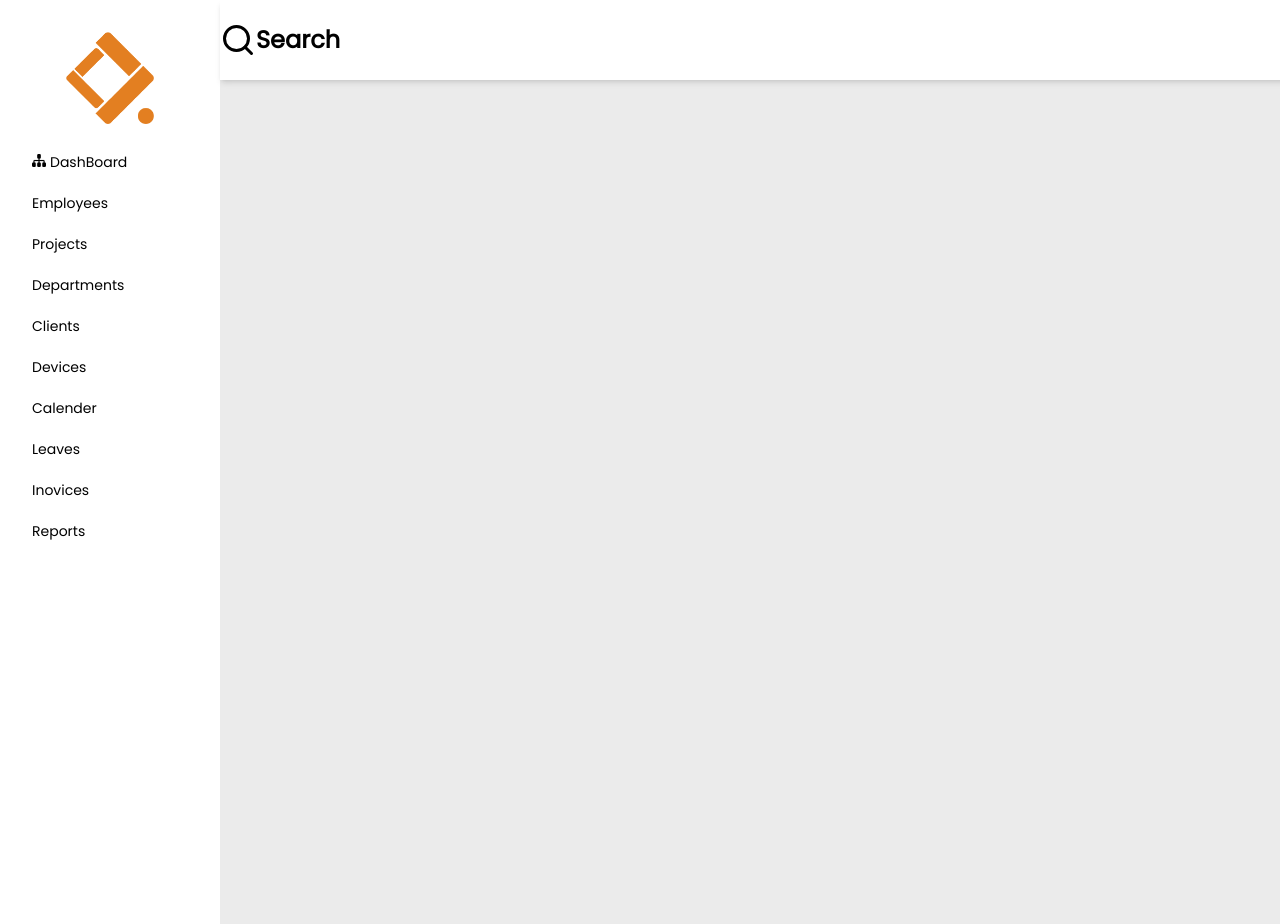
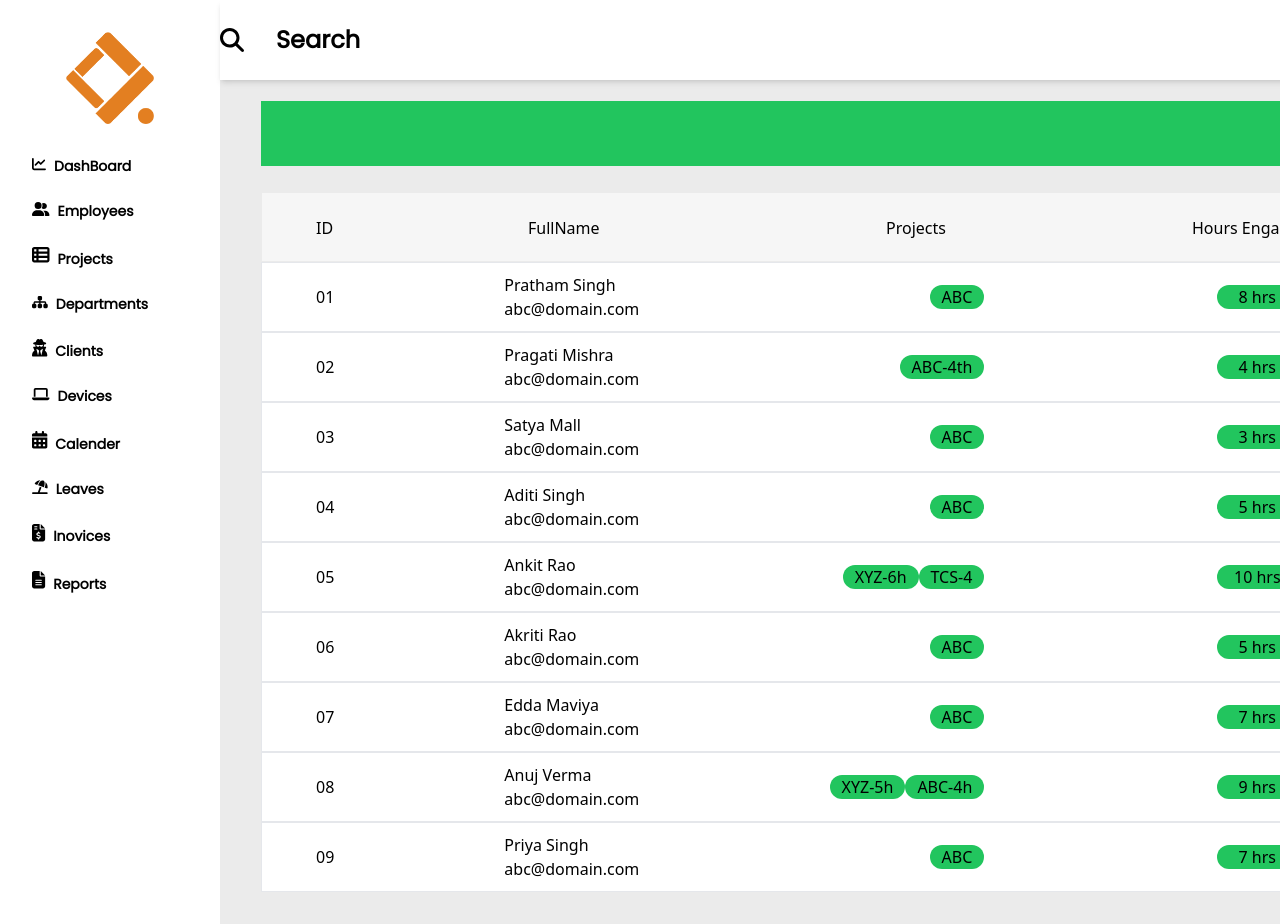
Before and after one commit to VaibhavaDwivedi/ERP, a React (Vite) app: page / in a window 1280 px wide. Shown: the top 924 px of the page. Built offline with nearby package versions, Linux system fonts and the light colour scheme.

Commit message:
added icons in side bar and in Nav bar and created a rough employee page

```diff
--- a/package.json
+++ b/package.json
@@ -10,6 +10,12 @@
     "preview": "vite preview"
   },
   "dependencies": {
+    "@fortawesome/fontawesome": "^1.1.8",
+    "@fortawesome/fontawesome-free-regular": "^5.0.13",
+    "@fortawesome/fontawesome-free-solid": "^5.0.13",
+    "@fortawesome/fontawesome-svg-core": "^6.4.0",
+    "@fortawesome/free-solid-svg-icons": "^6.4.0",
+    "@fortawesome/react-fontawesome": "^0.2.0",
     "react": "^18.2.0",
     "react-dom": "^18.2.0",
     "react-icons": "^4.9.0",
--- a/src/App.jsx
+++ b/src/App.jsx
@@ -1,12 +1,21 @@
 import Sidebar from "./Sidebar";
 import Navbar from "./Navbar";
+import Projects from "./Projects";
+import Employees from "./Employees";
 
 function App() {
   return (
     <>
-      <div className="flex bg-[#EBEBEB] h-[924px] w-[1920px]">
-        <Sidebar />
-        <Navbar />
+      <div className="flex flex-col">
+        <div className="flex bg-[#EBEBEB] h-[924px] w-[1920px]">
+          <Sidebar />
+          <div>
+            <Navbar />
+            <div className="ml-[41px] mr-[38px]">
+              <Employees />
+            </div>
+          </div>
+        </div>
       </div>
     </>
   );
--- a/src/Button.jsx
+++ b/src/Button.jsx
@@ -2,7 +2,7 @@ function Button({ className, ...props }) {
   return (
     <button
       className={
-        "focus:bg-[#1A13CB] focus:text-white rounded-r-md mr-6 py-2 text-left pl-8" +
+        "focus:bg-[#1A13CB] font-poppins font-semibold text-[14px] focus:text-white rounded-r-md mr-6 py-2 text-left pl-8 inline-flex items-baseline gap-2" +
         " " +
         className
       }
--- a/src/Employees.jsx
+++ b/src/Employees.jsx
@@ -1,11 +1,137 @@
-import React from 'react';
+function Employees() {
+  const data = [
+    {
+      id: "01", //numbers starting with zero are not permissable in strict mode so changed them in string to use
+      name: "Pratham Singh",
+      email: "abc@domain.com",
+      projects: ["ABC"],
+      hours: "8 hrs",
+      role: "Full-time",
+      actions: "icon",
+    },
+    {
+      id: "02",
+      name: "Pragati Mishra",
+      email: "abc@domain.com",
+      projects: ["ABC-4th"],
+      hours: "4 hrs",
+      role: "Intern",
+      actions: "icon",
+    },
+    {
+      id: "03",
+      name: "Satya Mall",
+      email: "abc@domain.com",
+      projects: ["ABC"],
+      hours: "3 hrs",
+      role: "Full-time",
+      actions: "icon",
+    },
+    {
+      id: "04",
+      name: "Aditi Singh",
+      email: "abc@domain.com",
+      projects: ["ABC"],
+      hours: "5 hrs",
+      role: "Contractor",
+      actions: "icon",
+    },
+    {
+      id: "05",
+      name: "Ankit Rao",
+      email: "abc@domain.com",
+      projects: ["XYZ-6h", "TCS-4"],
+      hours: "10 hrs",
+      role: "Intern",
+      actions: "icon",
+    },
+    {
+      id: "06",
+      name: "Akriti Rao",
+      email: "abc@domain.com",
+      projects: ["ABC"],
+      hours: "5 hrs",
+      role: "Full-time",
+      actions: "icon",
+    },
+    {
+      id: "07",
+      name: "Edda Maviya",
+      email: "abc@domain.com",
+      projects: ["ABC"],
+      hours: "7 hrs",
+      role: "Contractor",
+      actions: "icon",
+    },
+    {
+      id: "08",
+      name: "Anuj Verma",
+      email: "abc@domain.com",
+      projects: ["XYZ-5h", "ABC-4h"],
+      hours: "9 hrs",
+      role: "Intern",
+      actions: "icon",
+    },
+    {
+      id: "09",
+      name: "Priya Singh",
+      email: "abc@domain.com",
+      projects: ["ABC"],
+      hours: "7 hrs",
+      role: "Contractor",
+      actions: "icon",
+    },
+  ];
 
-function Employees() {
-    return (
-        <div>
-
+  return (
+    <>
+      <div className="bg-green-500 w-[1621px] h-[65px] mt-[21px]"></div>
+      <div className="bg-[#F6F6F6] border-[#EBEBEB] border-[1px] w-[1621px] h-[70px] mt-[26px] flex ">
+        <div className="ml-[54px] my-[23px] w-[18px] h-[25px]">ID</div>
+        <div className="w-[91px] ml-[194px] my-[23px]  h-[25px]">FullName</div>
+        <div className="w-[73px] h-[25px] ml-[267px] my-[23px] ">Projects</div>
+        <div className="ml-[233px] my-[23px] h-[25px] w-[165px]">
+          Hours Engagement
         </div>
-    );
+        <div className="my-[23px] ml-[189px] h-[25px] w-[39px]">Role</div>
+        <div className="my-[23px] ml-[188px] h-[25px] w-[69px]">Actions</div>
+      </div>
+      {data.map((items) => {
+        return (
+          <div
+            className="border bg-white w-[1621px] h-[70px] flex items-center"
+            key={items.id}
+          >
+            <div className="ml-[54px] my-[23px]">{items.id}</div>
+            <div className="flex flex-col w-[130px] ml-[170px] my-[10px]">
+              <div>{items.name}</div>
+              <div>{items.email}</div>
+            </div>
+            <div className="w-[200px] my-[23px] ml-[150px] flex flex-row justify-end">
+              {items.projects.map((item) => {
+                return (
+                  <div className=" bg-green-500 px-3 rounded-xl text-center">
+                    {item}
+                  </div>
+                );
+              })}
+            </div>
+            <div className="ml-[233px] my-[23px] h-[25px] w-[165px]">
+              <div className="bg-green-500 rounded-2xl w-20 text-center">
+                {items.hours}
+              </div>
+            </div>
+            <div className=" my-[23px] ml-[150px] h-[25px] w-[90px]">
+              {items.role}
+            </div>
+            <div className="my-[23px] ml-[150px] h-[25px] w-[69px]">
+              {items.actions}
+            </div>
+          </div>
+        );
+      })}
+    </>
+  );
 }
 
 export default Employees;
--- a/src/Navbar.jsx
+++ b/src/Navbar.jsx
@@ -1,18 +1,25 @@
-import { FiSearch } from "react-icons/fi";
-import { HiUserCircle } from "react-icons/hi";
+import { FontAwesomeIcon } from "@fortawesome/react-fontawesome";
+import {
+  faMagnifyingGlass,
+  faCircleUser,
+} from "@fortawesome/free-solid-svg-icons";
 
+// Navbar component
 function Navbar() {
   return (
     <>
-      <div className="w-[1700px] h-[80px] bg-white shadow-md flex items-center h-[80px] font-poppins font-semibold">
-        <FiSearch className="text-4xl " />
-        <span>
+      <div className="w-[1700px] h-[80px] bg-white shadow-md flex items-center font-poppins font-semibold">
+        {/* Search icon */}
+        <FontAwesomeIcon icon={faMagnifyingGlass} size="xl" />
+        <span className="ml-8">
+          {/* Search input field with placeholder text */}
           <input
-            className="w-[1568px] text-2xl focus:outline-none placeholder:text-black placeholder:text-justify placeholder:font-bold"
+            className="w-[1568px] text-2xl focus:outline-none placeholder:text-black placeholder:text-justify placeholder:font-bold placeholder:"
             placeholder="Search"
           />
         </span>
-        <HiUserCircle className="text-5xl " />
+        {/* User icon */}
+        <FontAwesomeIcon icon={faCircleUser} size="2xl" className="mr-4" />
       </div>
     </>
   );
--- /dev/null
+++ b/src/Projects.jsx
@@ -0,0 +1,9 @@
+function Projects() {
+  return (
+    <div className="bg-red-500 w-[1621px] h-[70px]">
+      <h1>hii</h1>
+    </div>
+  );
+}
+
+export default Projects;
--- a/src/Sidebar.jsx
+++ b/src/Sidebar.jsx
@@ -1,26 +1,62 @@
 import Button from "./Button";
+import { FontAwesomeIcon } from "@fortawesome/react-fontawesome";
+import {
+  faSitemap,
+  faUserGroup,
+  faChartLine,
+  faLaptop,
+  faUserSecret,
+  faCalendarDays,
+  faUmbrellaBeach,
+  faTableList,
+  faFileLines,
+  faFileInvoiceDollar,
+} from "@fortawesome/free-solid-svg-icons";
 
 function Sidebar() {
   return (
     <>
-      <div className="w-[220px] h-[924px] font-poppins font-medium text-[14px] flex flex-col gap-1 bg-white">
+      <div className="w-[220px] h-[924px]  flex flex-col gap-2 bg-white">
         <img className="w-[40%] mx-auto mt-8 mb-4" src="./devlogo.png" />
-        <Button className=" inline-flex items-baseline gap-1">
-          {" "}
-          <span>
-            <img className="w-[14px]" src="../public/Department.png" />
-          </span>{" "}
+        <Button>
+          <FontAwesomeIcon icon={faChartLine} />
           DashBoard
         </Button>
-        <Button className=" inline-flex items-baseline">Employees</Button>
-        <Button className=" inline-flex items-baseline">Projects</Button>
-        <Button className=" inline-flex items-baseline">Departments</Button>
-        <Button className=" inline-flex items-baseline">Clients</Button>
-        <Button className=" inline-flex items-baseline">Devices</Button>
-        <Button className=" inline-flex items-baseline">Calender</Button>
-        <Button className=" inline-flex items-baseline">Leaves</Button>
-        <Button className=" inline-flex items-baseline">Inovices</Button>
-        <Button className=" inline-flex items-baseline">Reports</Button>
+        <Button>
+          <FontAwesomeIcon icon={faUserGroup} />
+          Employees
+        </Button>
+        <Button>
+          <FontAwesomeIcon icon={faTableList} size="lg" />
+          Projects
+        </Button>
+        <Button>
+          <FontAwesomeIcon icon={faSitemap} />
+          Departments
+        </Button>
+        <Button>
+          <FontAwesomeIcon icon={faUserSecret} size="lg" />
+          Clients
+        </Button>
+        <Button>
+          <FontAwesomeIcon icon={faLaptop} />
+          Devices
+        </Button>
+        <Button>
+          <FontAwesomeIcon icon={faCalendarDays} size="lg" /> Calender
+        </Button>
+        <Button>
+          <FontAwesomeIcon icon={faUmbrellaBeach} />
+          Leaves
+        </Button>
+        <Button>
+          <FontAwesomeIcon icon={faFileInvoiceDollar} size="lg" />
+          Inovices
+        </Button>
+        <Button>
+          <FontAwesomeIcon icon={faFileLines} size="lg" />
+          Reports
+        </Button>
       </div>
     </>
   );
```
Also changed, not shown: src/Dashboard.jsx (added), 1 other file (tests, documents, lock files or other folders).
